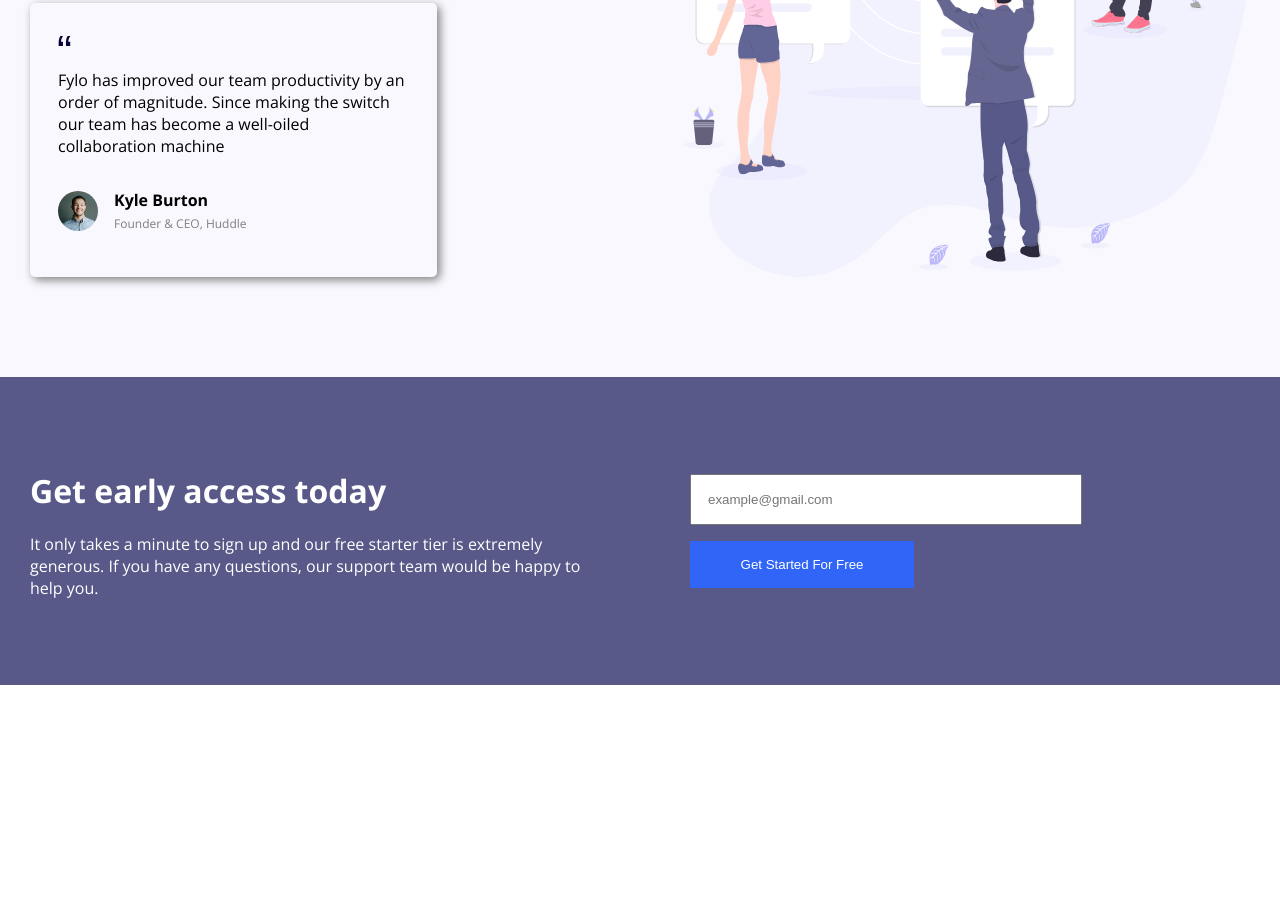
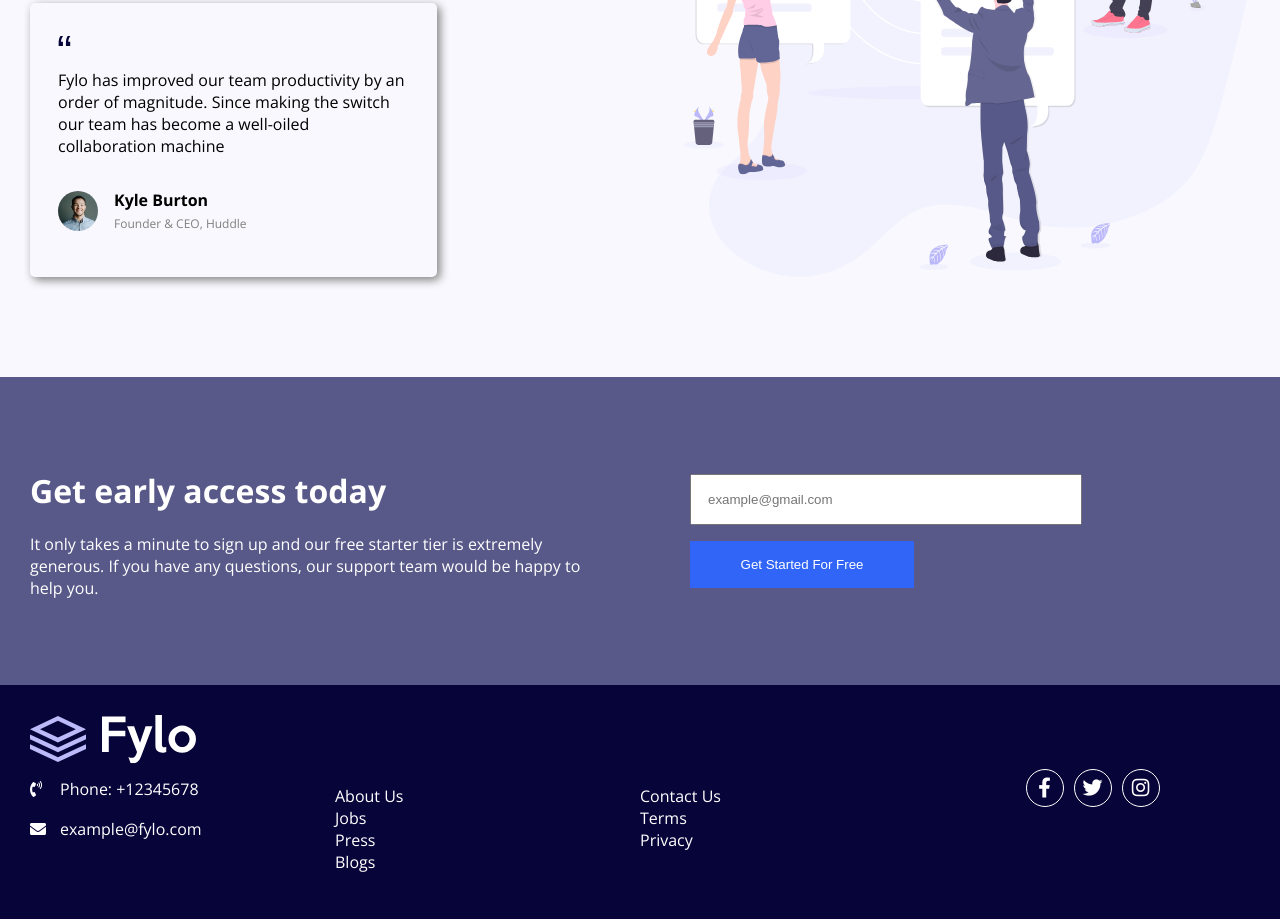
Before and after one commit to romanncodes/landing-page-diurno, a plain HTML site: page index.html in a window 1280 px wide. Shown: the part 1025-1944 px from the top of the page. Before the commit the page ends 1710 px from the top, so only its background shows below. Drawn offline with nearby package versions, Linux system fonts and the light colour scheme.

Commit message:
footer landing page

```diff
--- a/css/style.css
+++ b/css/style.css
@@ -171,6 +171,60 @@ p {
   border: 0px;
   margin-top: 16px;
 }
+/*FOOTER*/
+.footer {
+  background: var(--VeryDarkBlue);
+  color: white;
+  padding: 30px;
+}
+
+.footer1 {
+}
+
+.phone,
+.email {
+  display: flex;
+  align-items: center;
+  height: 40px;
+}
+
+.phone i,
+.email i {
+  margin-right: 10px;
+  width: 20px;
+}
+
+.footer2 {
+}
+
+.footer ul {
+  padding: 0px;
+}
+
+.footer ul li {
+  list-style: none;
+}
+
+.footer ul li a {
+  color: white;
+  text-decoration: none;
+}
+
+.footer4 {
+  display: flex;
+  justify-content: center;
+}
+
+.footer4 i {
+  margin-right: 10px;
+  font-size: 20px;
+  border: 1px solid white;
+  padding: 8px;
+  border-radius: 20px;
+  height: 20px;
+  width: 20px;
+  text-align: center;
+}
 
 @media screen and (min-width: 768px) {
   .seccion1 {
@@ -227,4 +281,11 @@ p {
   p {
     text-align: left;
   }
+
+  /*FOOTER*/
+
+  .footer_content {
+    display: grid;
+    grid-template-columns: 1fr 1fr 1fr 1fr;
+  }
 }
--- a/index.html
+++ b/index.html
@@ -4,6 +4,13 @@
     <meta charset="UTF-8" />
     <meta name="viewport" content="width=device-width, initial-scale=1.0" />
     <title>Document</title>
+    <link
+      rel="stylesheet"
+      href="https://use.fontawesome.com/releases/v5.14.0/css/all.css"
+      integrity="sha384-HzLeBuhoNPvSl5KYnjx0BT+WB0QEEqLprO+NBkkk5gbc67FTaL7XIGa2w1L0Xbgc"
+      crossorigin="anonymous"
+    />
+
     <link
       href="https://fonts.googleapis.com/css2?family=Open+Sans:wght@400;700&display=swap"
       rel="stylesheet"
@@ -108,6 +115,47 @@
       </div>
 
       <!--END SECCION 3-->
+
+      <!--FOOTER-->
+      <div class="footer">
+        <img src="img/logo_footer.svg" alt="" />
+        <div class="footer_content">
+          <div class="footer1">
+            <div class="phone">
+              <i class="fas fa-phone-volume"></i>
+              <p>Phone: +12345678</p>
+            </div>
+            <div class="email">
+              <i class="fas fa-envelope"></i>
+              <p>example@fylo.com</p>
+            </div>
+          </div>
+          <!--end footer 1-->
+
+          <div class="footer2">
+            <ul>
+              <li><a href="#">About Us</a></li>
+              <li><a href="#">Jobs</a></li>
+              <li><a href="#">Press</a></li>
+              <li><a href="#">Blogs</a></li>
+            </ul>
+          </div>
+
+          <div class="footer3">
+            <ul>
+              <li><a href="#">Contact Us</a></li>
+              <li><a href="#">Terms</a></li>
+              <li><a href="#">Privacy</a></li>
+            </ul>
+          </div>
+
+          <div class="footer4">
+            <i class="fab fa-facebook-f"></i>
+            <i class="fab fa-twitter"></i>
+            <i class="fab fa-instagram"></i>
+          </div>
+        </div>
+      </div>
     </div>
   </body>
 </html>
```
Also changed, not shown: img/logo_footer.svg (added).
